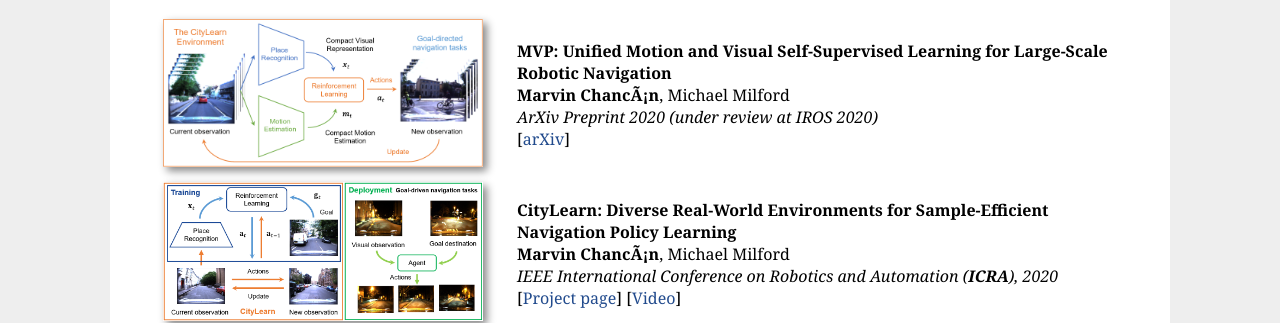
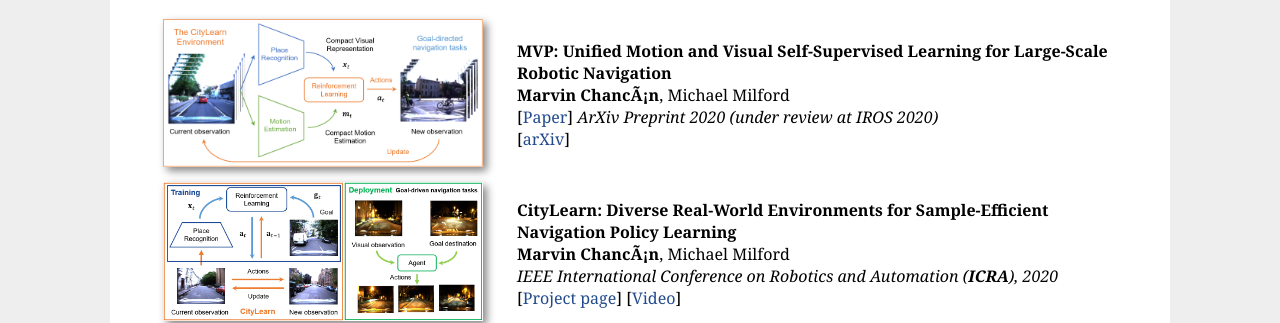
Before and after one commit to mchancan/mchancan.github.io, a Jekyll site: the page built from index.html, in a window 1280 px wide. Shown: the part 596-919 px from the top of the page. Built offline with Jekyll 4.4.1, drawn with Linux system fonts in a browser that asks for light colours.

Commit message:
Update index.html

```diff
--- a/index.html
+++ b/index.html
@@ -64,6 +64,7 @@ title: MV
 		<td>
 			<b>MVP: Unified Motion and Visual Self-Supervised Learning for Large-Scale Robotic Navigation</b> <br>
 			<b>Marvin Chancán</b>, Michael Milford </br>
+			[<a href="projects/MVP/MVP_v1.pdf">Paper</a>]
 			<em>ArXiv Preprint 2020 (under review at IROS 2020)</em></br>
 			[<a href="https://arxiv.org/abs/2003.XXXX">arXiv</a>]
 		</td>
```
